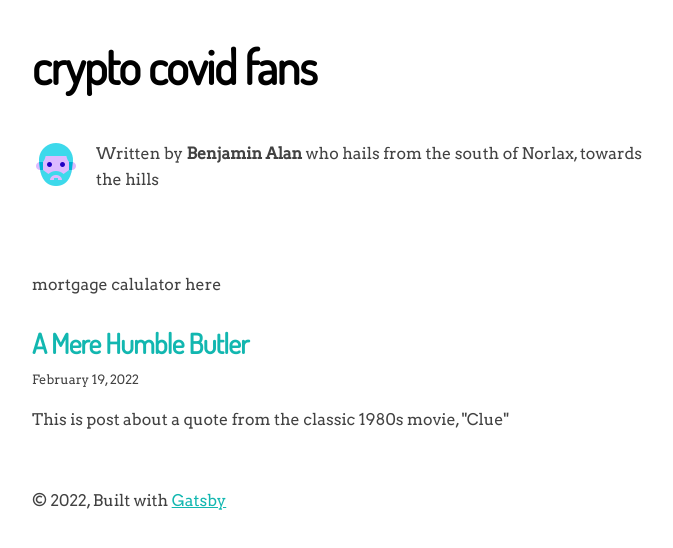
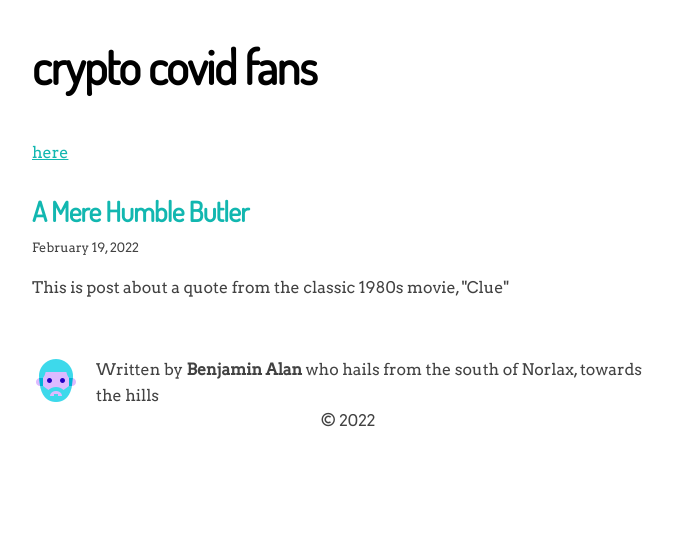
Before and after one commit to thedem0ralizer/silver-guacamole, a Gatsby site: page / in a window 1280 px wide. Shown: the whole page, without its empty margins (292-965 px from the left). Built offline with nearby package versions, Linux system fonts and the light colour scheme; Gatsby itself is replaced by a stand-in of ours.

Commit message:
add link to page for mortgage calc

```diff
--- a/src/components/layout.js
+++ b/src/components/layout.js
@@ -1,5 +1,7 @@
 import * as React from "react"
 import { Link } from "gatsby"
+
+import Bio from "../components/bio"
 
 const Layout = ({ location, title, children }) => {
   const rootPath = `${__PATH_PREFIX__}/`
@@ -23,11 +25,12 @@ const Layout = ({ location, title, children }) => {
   return (
     <div className="global-wrapper" data-is-root-path={isRootPath}>
       <header className="global-header">{header}</header>
+      <Link to={"mortgage-calc"}>here
+      </Link>
       <main>{children}</main>
       <footer>
-        © {new Date().getFullYear()}, Built with
-        {` `}
-        <a href="https://www.gatsbyjs.com">Gatsby</a>
+        <Bio />
+        <center>© {new Date().getFullYear()}</center>
       </footer>
     </div>
   )
--- a/src/pages/index.js
+++ b/src/pages/index.js
@@ -4,8 +4,6 @@ import { Link, graphql } from "gatsby"
 //import 'bootswatch/dist/vapor/bootstrap.min.css';
 //import 'simpledotcss/simple.min.css'
 
-import Bio from "../components/bio"
-import MortgageCalculator from "../components/mortgage-calc"
 import Layout from "../components/layout"
 import Seo from "../components/seo"
 
@@ -17,7 +15,6 @@ const BlogIndex = ({ data, location }) => {
     return (
       <Layout location={location} title={siteTitle}>
         <Seo title="All posts" />
-        <Bio />
         <p>
           No blog posts found. Add markdown posts to "content/blog" (or the
           directory you specified for the "gatsby-source-filesystem" plugin in
@@ -30,8 +27,6 @@ const BlogIndex = ({ data, location }) => {
   return (
     <Layout location={location} title={siteTitle}>
       <Seo title="All posts" />
-      <Bio />
-      <MortgageCalculator />
       <ol style={{ listStyle: `none` }}>
         {posts.map(post => {
           const title = post.frontmatter.title || post.fields.slug
--- a/src/components/mortgage-calc.js
+++ b/src/pages/mortgage-calc.js
@@ -1,7 +1,9 @@
 import * as React from "react"
 
 const MortgageCalculator = () => {
-    return ("mortgage calulator here")
+    return (
+        "mortgage calulator here"
+    )
 }
 
 export default MortgageCalculator
--- a/src/style.css
+++ b/src/style.css
@@ -247,7 +247,7 @@ a:focus {
 }
 
 .global-wrapper[data-is-root-path="true"] .bio {
-  margin-bottom: var(--spacing-20);
+  margin-bottom: var(--spacing-0);
 }
 
 .global-header {
@@ -288,7 +288,7 @@ a:focus {
 
 .bio {
   display: flex;
-  margin-bottom: var(--spacing-16);
+  margin-bottom: var(--spacing-0);
 }
 
 .bio p {
```
